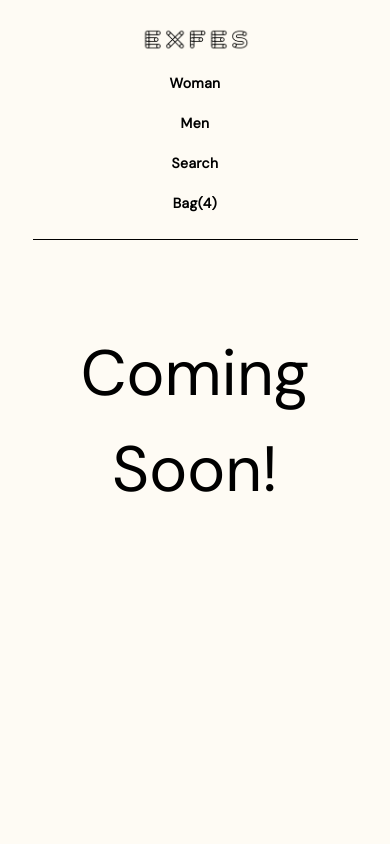
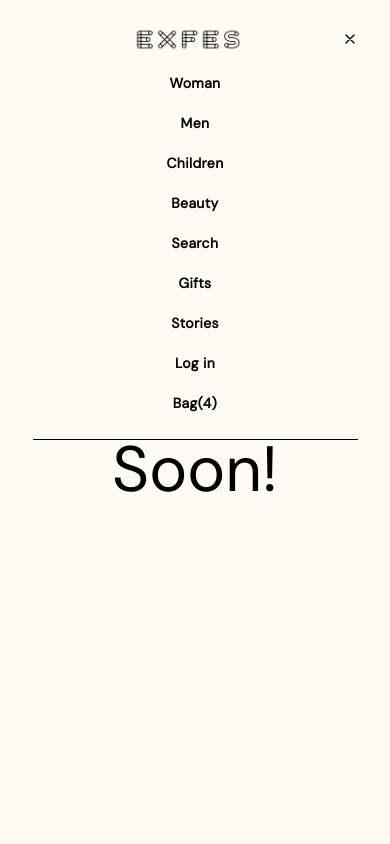
Before and after one commit to eugeniusms/exfesyen, a React (Create React App) app: page / in a window 390 px wide. Both pictures are taken after a click on the button 345 px from the left and 39 px from the top of the page. Shown: the top 844 px of the page. Built offline with nearby package versions, Linux system fonts and the light colour scheme.

Commit message:
Add X Icon to Navbar

```diff
--- a/src/components/Navbar/NavbarMobile.js
+++ b/src/components/Navbar/NavbarMobile.js
@@ -1,6 +1,6 @@
 import React, { useState } from "react";
 import Button from "../Button";
-import { MenuAlt3Icon } from "@heroicons/react/outline";
+import { MenuAlt3Icon, XIcon } from "@heroicons/react/outline";
 import Logo from "../Logo";
 
 const NavbarMobile = () => {
@@ -22,14 +22,23 @@ const NavbarMobile = () => {
                 <div className="flex justify-center">
                     <div className="flex flex-col bg-oldLace border-b w-5/6 py-6 pt-6">
                         <div className="flex flex-col gap-4">
-                            <div className="flex justify-center">
-                                <button className="" onClick={hiddenHandler}>
+                            <div className="flex justify-between">
+                                <button></button>
+                                <button className="">
                                     <Logo className="w-28" />
+                                </button>
+                                <button onClick={hiddenHandler}>
+                                    <XIcon className="w-4" />
                                 </button>
                             </div>
                             <Button preset="transparent">Woman</Button>
                             <Button preset="transparent">Men</Button>
+                            <Button preset="transparent">Children</Button>
+                            <Button preset="transparent">Beauty</Button>
                             <Button preset="transparent">Search</Button>
+                            <Button preset="transparent">Gifts</Button>
+                            <Button preset="transparent">Stories</Button>
+                            <Button preset="transparent">Log in</Button>
                             <Button preset="transparent">Bag(4)</Button>
                         </div>
                     </div>
```
